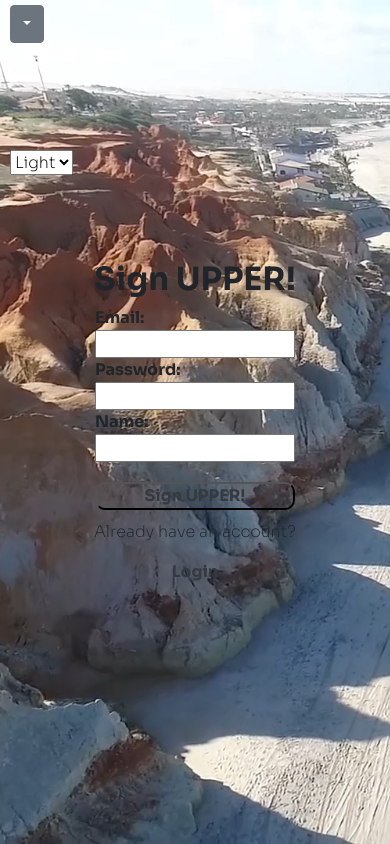
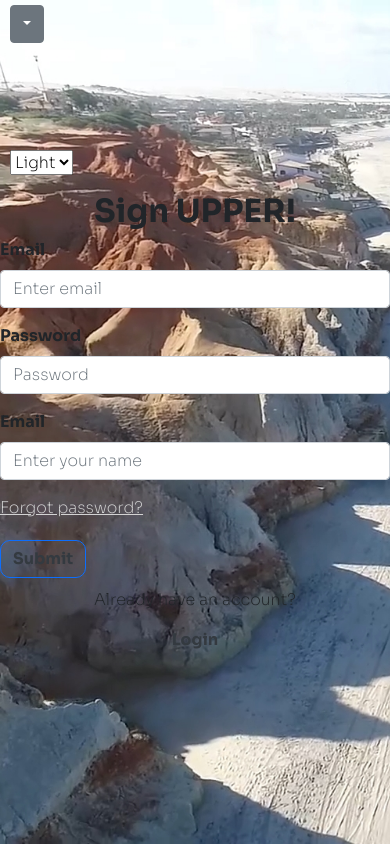
Before and after one commit to JulianGabrielRivera/Numinous, a React (Create React App) app: page /signup in a window 390 px wide. Built offline with nearby package versions, Linux system fonts and the light colour scheme; no server answers.

Commit message:
responsive

```diff
--- a/src/pages/SignupPage.jsx
+++ b/src/pages/SignupPage.jsx
@@ -2,6 +2,8 @@ import { useState } from 'react';
 import axios from 'axios';
 import { useNavigate, Link } from 'react-router-dom';
 import videoBg from '../assets/video/beachvid.mp4';
+import { Button } from 'react-bootstrap';
+import { Form } from 'react-bootstrap';
 const APIURL = process.env.REACT_APP_SERVER_URL;
 const SignupPage = () => {
   // storing the values for each here
@@ -58,38 +60,52 @@ const SignupPage = () => {
       <div className='signUpContainerInfo' style={{ position: 'absolute' }}>
         <h1>Sign UPPER!</h1>
 
-        <form
-          onSubmit={handleSubmit}
-          style={{ display: 'flex', flexDirection: 'column', width: '200px' }}
+        <div
+          style={{ display: 'flex', justifyContent: 'center', width: '100vw' }}
         >
-          <label htmlFor='emailClick'>Email:</label>
-          {/* ask about value and email */}
-          {/* access by name and gets value */}
-          <input
-            type='text'
-            name='email'
+          <Form style={{ width: '400px' }} onSubmit={handleSubmit}>
+            <Form.Group className='mb-3' controlId='formBasicEmail'>
+              <Form.Label>Email</Form.Label>
+              <Form.Control
+                type='email'
+                placeholder='Enter email'
                 value={email}
                 onChange={handleEmail}
               />
+            </Form.Group>
 
-          <label htmlFor='passwordClick'>Password:</label>
-          {/* ask about value and name */}
-          <input
+            <Form.Group className='mb-3' controlId='formBasicPassword'>
+              <Form.Label>Password</Form.Label>
+              <Form.Control
                 type='password'
-            name='password'
-            value={password}
+                placeholder='Password'
                 onChange={handlePassword}
+                // style={{ width: '400px' }}
               />
-
-          <label htmlFor='nameClick'>Name:</label>
-          <input type='text' name='name' value={name} onChange={handleName} />
-          <button
+            </Form.Group>
+            <Form.Group className='mb-3' controlId='formBasicEmail'>
+              <Form.Label>Email</Form.Label>
+              <Form.Control
+                type='text'
+                placeholder='Enter your name'
+                value={name}
+                onChange={handleName}
+              />
+            </Form.Group>
+            <Link to={'/password'} style={{ color: 'lightgray' }}>
+              Forgot password?
+            </Link>
+            <div>
+              <Button
+                variant='primary'
                 type='submit'
                 style={{ marginTop: '20px', borderRadius: '10px' }}
               >
-            Sign UPPER!
-          </button>
-        </form>
+                Submit
+              </Button>
+            </div>
+          </Form>
+        </div>
 
         {errorMessage && <p className='error-message'>{errorMessage}</p>}
         <p style={{ marginTop: '10px' }}>Already have an account?</p>
```
Lines whose indentation alone changed are shown as unchanged.
